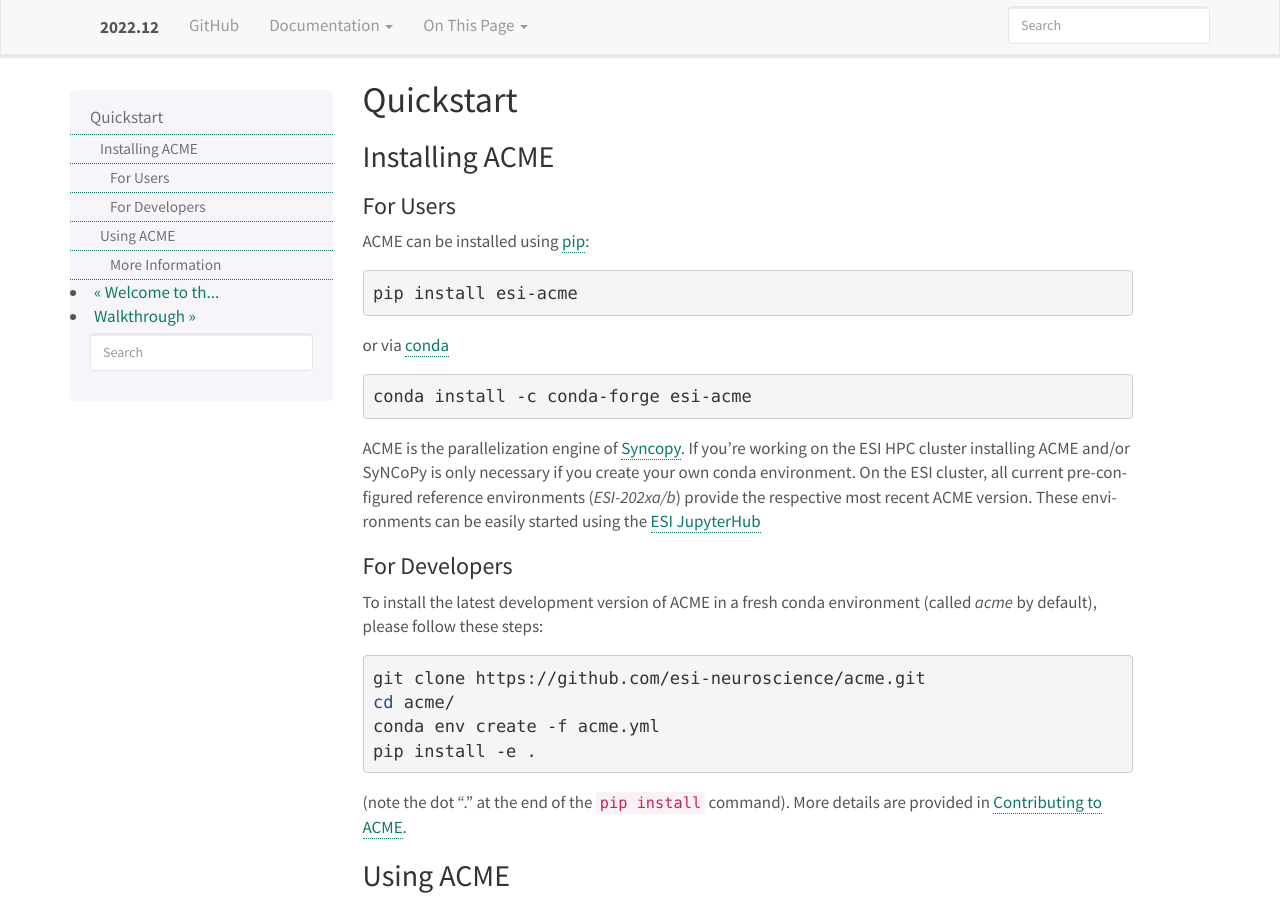
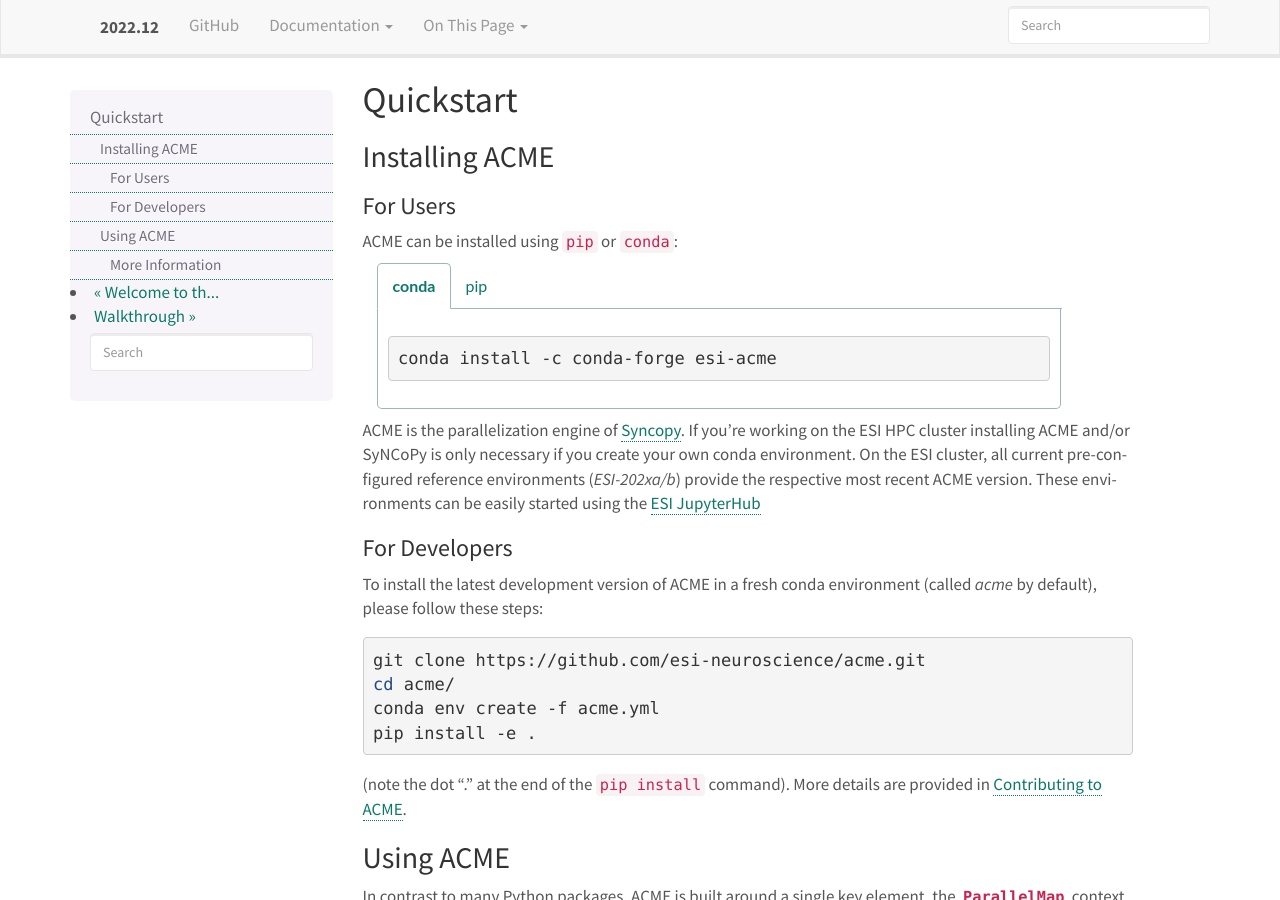
Before and after one commit to esi-neuroscience/acme, a Sphinx documentation site: the page built from doc/source/quickstart.rst, in a window 1280 px wide and 900 px high. Built offline with Sphinx 7.4.7, drawn with Linux system fonts in a browser that asks for light colours.

Commit message:
DOC: Updated quickstart guide
- use tabs to prettify quickstart section of docu

 On branch doc_enh
 Changes to be committed:
	modified:   doc/source/quickstart.rst

```diff
--- a/doc/source/quickstart.rst
+++ b/doc/source/quickstart.rst
@@ -12,17 +12,21 @@ Installing ACME
 For Users
 ^^^^^^^^^
 
-ACME can be installed using `pip <https://pypi.org/project/pip/>`_:
+ACME can be installed using ``pip`` or ``conda``:
 
-.. code-block:: bash
+.. tabs::
 
-    pip install esi-acme
+    .. tab:: conda
 
-or via `conda <https://www.anaconda.com/products/individual>`_
+        .. code-block:: shell
 
-.. code-block:: bash
+            conda install -c conda-forge esi-acme
 
-    conda install -c conda-forge esi-acme
+    .. tab:: pip
+
+        .. code-block:: shell
+
+            pip install esi-acme
 
 ACME is the parallelization engine of `Syncopy <https://pypi.org/project/esi-syncopy/>`_.
 If you're working on the ESI HPC cluster installing ACME and/or SyNCoPy is only necessary if
```
